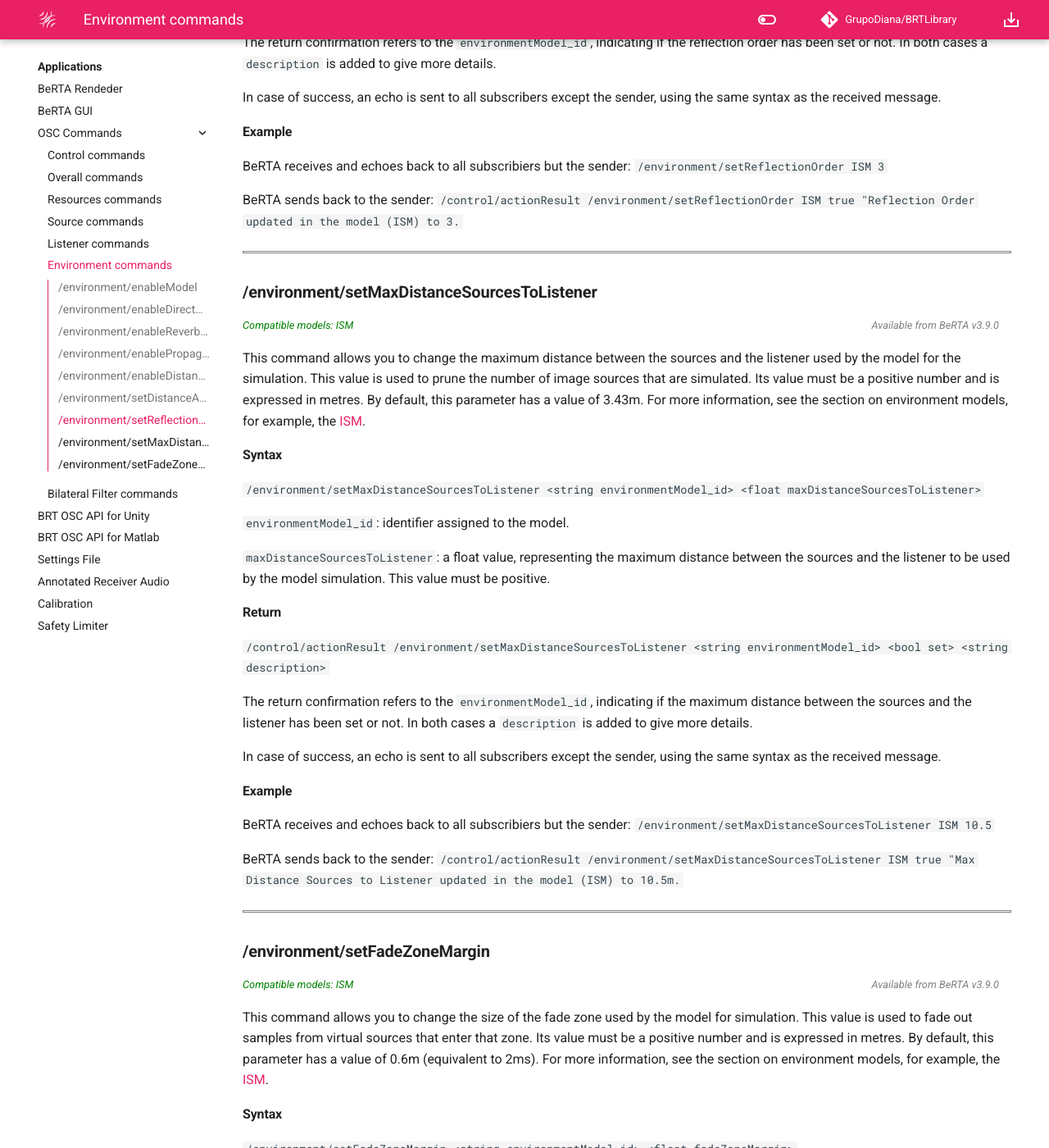
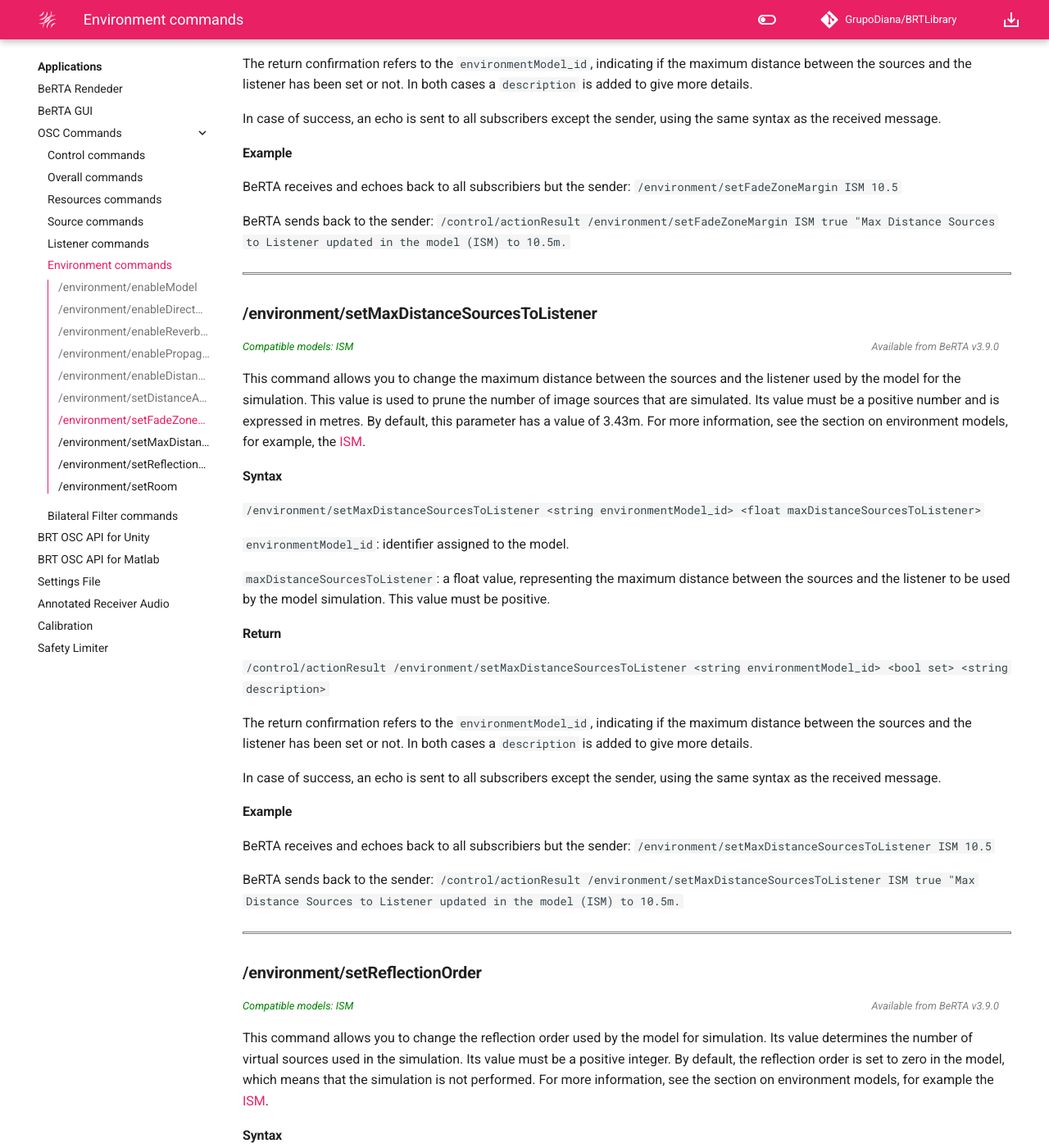
Before and after one commit to GrupoDiana/BRT-Documentation, an MkDocs documentation site: the page built from docs/osc/environment.md, in a window 1280 px wide and 1400 px high, scrolled down 5330 px. Shown: the whole window at 82% size. Built offline with MkDocs 1.6.1 and Material for MkDocs 9.7.7, drawn with Linux system fonts in a browser that asks for light colours; comment, search, counter and statistics services are not loaded; some of the changed text lies outside the part shown.

Commit message:
fix: Add the missing osc setRoom command.

```diff
--- a/docs/osc/environment.md
+++ b/docs/osc/environment.md
@@ -206,42 +206,39 @@
 
 BeRTA sends back to the sender: `/control/actionResult /environment/setDistanceAttenuationFactor FreeField true "Distance Attenuation Factor updated in the model (FreeField) to -3".`
 
-
 <!----------------------------------------------------------------------------------->
 <hr style="border:1px solid gray">
 
-### **/environment/setReflectionOrder**
+### **/environment/setFadeZoneMargin**
 
 <div style="overflow: auto;">
   <span style="font-size: 0.8em; color: green; font-style: italic; float: left;">Compatible models: ISM</span>
   <span style="font-size: 0.8em; color: grey; font-style: italic; float: right; margin-right: 15px;">Available from BeRTA v3.9.0</span>
 </div>
 
-
-This command allows you to change the reflection order used by the model for simulation. Its value determines the number of virtual sources used in the simulation. Its value must be a positive integer. By default, the reflection order is set to zero in the model, which means that the simulation is not performed. For more information, see the section on environment models, for example the [ISM](/BRT-Documentation/library/environment-models/ism-environment-model/).
+This command allows you to change the size of the fade zone used by the model for simulation. This value is used to fade out samples from virtual sources that enter that zone. Its value must be a positive number and is expressed in metres. By default, this parameter has a value of 0.6m (equivalent to 2ms). For more information, see the section on environment models, for example, the [ISM](/BRT-Documentation/library/environment-models/ism-environment-model/).
 
 #### Syntax
 
-`/environment/setReflectionOrder <string environmentModel_id> <int reflectionOrder>`
+`/environment/setFadeZoneMargin <string environmentModel_id> <float fadeZoneMargin>`
 
 `environmentModel_id`: identifier assigned to the model.
 
-`reflectionOrder`: a int value, representing the reflection order to be used by the model simulation. This value must be positive.
+`fadeZoneMargin`: a float value, which represents the size of the fading zone used in the model simulation. This value must be positive and is expressed in metres.
 
 #### Return
 
-`/control/actionResult /environment/setReflectionOrder <string environmentModel_id> <bool set> <string description>`
+`/control/actionResult /environment/setFadeZoneMargin <string environmentModel_id> <bool set> <string description>`
 
-The return confirmation refers to the `environmentModel_id`, indicating if the reflection order has been set or not. In both cases a `description` is added to give more details.
+The return confirmation refers to the `environmentModel_id`, indicating if the maximum distance between the sources and the listener has been set or not. In both cases a `description` is added to give more details.
 
 In case of success, an echo is sent to all subscribers except the sender, using the same syntax as the received message.
 
 #### Example
 
-BeRTA receives and echoes back to all subscribiers but the sender: `/environment/setReflectionOrder ISM 3`
+BeRTA receives and echoes back to all subscribiers but the sender: `/environment/setFadeZoneMargin ISM 10.5`
 
-BeRTA sends back to the sender: `/control/actionResult /environment/setReflectionOrder ISM true "Reflection Order updated in the model (ISM) to 3.`
-
+BeRTA sends back to the sender: `/control/actionResult /environment/setFadeZoneMargin ISM true "Max Distance Sources to Listener updated in the model (ISM) to 10.5m.`
 
 <!----------------------------------------------------------------------------------->
 <hr style="border:1px solid gray">
@@ -281,35 +278,75 @@
 <!----------------------------------------------------------------------------------->
 <hr style="border:1px solid gray">
 
-### **/environment/setFadeZoneMargin**
+### **/environment/setReflectionOrder**
 
 <div style="overflow: auto;">
   <span style="font-size: 0.8em; color: green; font-style: italic; float: left;">Compatible models: ISM</span>
   <span style="font-size: 0.8em; color: grey; font-style: italic; float: right; margin-right: 15px;">Available from BeRTA v3.9.0</span>
 </div>
 
-This command allows you to change the size of the fade zone used by the model for simulation. This value is used to fade out samples from virtual sources that enter that zone. Its value must be a positive number and is expressed in metres. By default, this parameter has a value of 0.6m (equivalent to 2ms). For more information, see the section on environment models, for example, the [ISM](/BRT-Documentation/library/environment-models/ism-environment-model/).
+
+This command allows you to change the reflection order used by the model for simulation. Its value determines the number of virtual sources used in the simulation. Its value must be a positive integer. By default, the reflection order is set to zero in the model, which means that the simulation is not performed. For more information, see the section on environment models, for example the [ISM](/BRT-Documentation/library/environment-models/ism-environment-model/).
 
 #### Syntax
 
-`/environment/setFadeZoneMargin <string environmentModel_id> <float fadeZoneMargin>`
+`/environment/setReflectionOrder <string environmentModel_id> <int reflectionOrder>`
 
 `environmentModel_id`: identifier assigned to the model.
 
-`fadeZoneMargin`: a float value, which represents the size of the fading zone used in the model simulation. This value must be positive and is expressed in metres.
+`reflectionOrder`: a int value, representing the reflection order to be used by the model simulation. This value must be positive.
 
 #### Return
 
-`/control/actionResult /environment/setFadeZoneMargin <string environmentModel_id> <bool set> <string description>`
+`/control/actionResult /environment/setReflectionOrder <string environmentModel_id> <bool set> <string description>`
 
-The return confirmation refers to the `environmentModel_id`, indicating if the maximum distance between the sources and the listener has been set or not. In both cases a `description` is added to give more details.
+The return confirmation refers to the `environmentModel_id`, indicating if the reflection order has been set or not. In both cases a `description` is added to give more details.
 
 In case of success, an echo is sent to all subscribers except the sender, using the same syntax as the received message.
 
 #### Example
 
-BeRTA receives and echoes back to all subscribiers but the sender: `/environment/setFadeZoneMargin ISM 10.5`
+BeRTA receives and echoes back to all subscribiers but the sender: `/environment/setReflectionOrder ISM 3`
 
-BeRTA sends back to the sender: `/control/actionResult /environment/setFadeZoneMargin ISM true "Max Distance Sources to Listener updated in the model (ISM) to 10.5m.`
+BeRTA sends back to the sender: `/control/actionResult /environment/setReflectionOrder ISM true "Reflection Order updated in the model (ISM) to 3.`
 
 <!----------------------------------------------------------------------------------->
+
+<hr style="border:1px solid gray">
+
+### **/environment/setRoom**
+
+<div style="overflow: auto;">
+  <span style="font-size: 0.8em; color: green; font-style: italic; float: left;">Compatible models: SDN, ISM</span>
+  <span style="font-size: 0.8em; color: grey; font-style: italic; float: right; margin-right: 15px;">Available from BeRTA v3.9.0</span>
+</div>
+
+Establishes a room in an environment model. The definition of the room and the model are referenced by two identifiers. The room must have been previously loaded using a command of the class /resources/.... After establishing the room, the environment model is reconfigured accordingly, which may require heavy processing and cause rendering to be interrupted. A room can be assigned to more than one environment model at a time. See environment models for more information. Currently, these are the listener models that accept it:
+
+- [**SND Environment Model**](../library/environment-models/sdn-environment-model.md)
+- [**ISM Model**](../library/environment-models/ism-environment-model.md)
+
+
+#### Syntax
+
+`/environment/setRoom <string environmentModel_id> <string room_id>`
+
+`environmentModel_id`: identifier assigned to the model.
+
+`room_id`: indentifier assigned to a room definition.
+
+#### Return
+
+`/control/actionResult /environment/setRoom <string room_id> <bool set> <string description>`
+
+The return confirmation refers to the `room_id`, indicating if the room definition has been set or not. In both cases a `description` is added to give more details.
+
+In case of success, an echo is sent to all subscribers except the sender, using the same syntax as the received message.
+
+#### Example
+
+BeRTA receives and echoes back to all subscribiers but the sender: `/environment/setRoom SDN room1`
+
+BeRTA sends back to the sender: `/control/actionResult /environment/setRoom SDN false "ERROR setting Room to the environment room1 not found in the Room list'].`
+
+<!----------------------------------------------------------------------------------->
```
